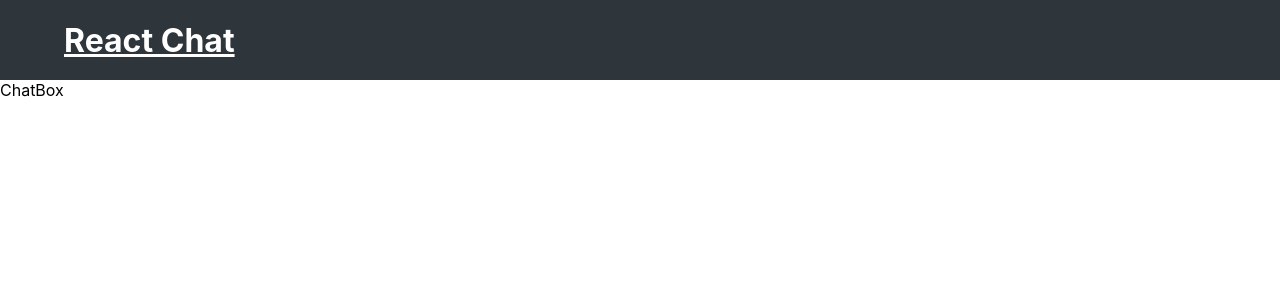
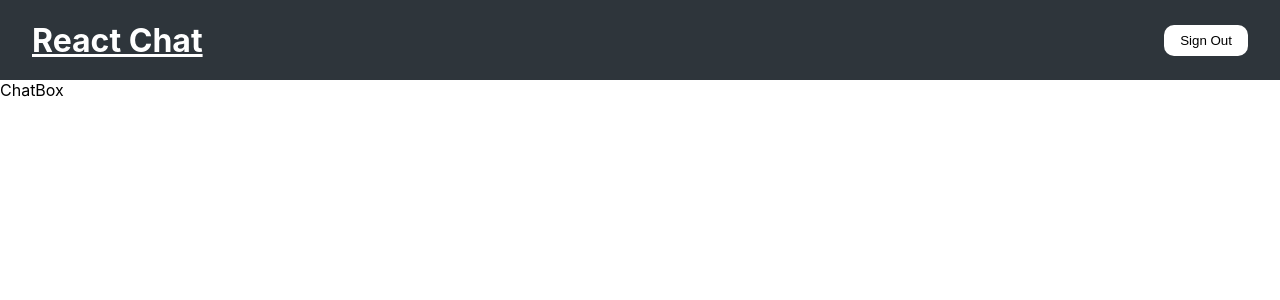
Before and after one commit to Hack-Weekly/copper-marmot-chat-app, a React (Create React App) app: page /chat in a window 1280 px wide. Shown: the top 300 px of the page. Built offline with nearby package versions, Linux system fonts and the light colour scheme; no server answers.

Commit message:
Added sign out btn, removed some unused imports

```diff
--- a/src/components/LandingPage/LandingPage.jsx
+++ b/src/components/LandingPage/LandingPage.jsx
@@ -3,7 +3,6 @@ import { LandingPageStyled } from "./LandingPage.styled";
 import { auth } from "../../firebase";
 import { useAuthState } from "react-firebase-hooks/auth";
 import { GoogleAuthProvider, signInWithRedirect } from "firebase/auth";
-import { Navigate } from "react-router-dom";
 
 const LandingPage = () => {
   const [user] = useAuthState(auth);
--- a/src/components/NavBar/NavBar.jsx
+++ b/src/components/NavBar/NavBar.jsx
@@ -1,17 +1,11 @@
 import React from "react";
 import { NavBarStyled } from "./NavBar.styled";
-import GoogleSignin from "../../img/btn_google_signin_dark_normal_web.png";
 import { auth } from "../../firebase";
 import { useAuthState } from "react-firebase-hooks/auth";
-import { GoogleAuthProvider, signInWithRedirect } from "firebase/auth";
 import { Link } from "react-router-dom";
 
 const NavBar = () => {
   const [user] = useAuthState(auth);
-  const googleSignIn = () => {
-    const provider = new GoogleAuthProvider();
-    signInWithRedirect(auth, provider);
-  };
   const signOut = () => {
     auth.signOut();
   };
@@ -20,7 +14,10 @@ const NavBar = () => {
       <Link to="/">
         <h1>React Chat</h1>
       </Link>
-      {user ? <Link to="/chat">Chat</Link> : null}
+      <div>
+        {user ? <Link to="/chat">Chat</Link> : null}
+        <button onClick={signOut}>Sign Out</button>
+      </div>
     </NavBarStyled>
   );
 };
--- a/src/components/NavBar/NavBar.styled.jsx
+++ b/src/components/NavBar/NavBar.styled.jsx
@@ -6,12 +6,22 @@ export const NavBarStyled = styled.div`
   align-items: center;
   height: 10vh;
   background-color: #2e353b;
-  color: white;
 
-  h1,
   a {
+    color: white;
+    padding: 0 2rem;
+  }
+
+  div {
     padding: 0 2rem;
     color: white;
+
+    button {
+      padding: 0.5rem 1rem;
+      background-color: white;
+      border: none;
+      border-radius: 10px;
+    }
   }
 
   .sign-out,
--- a/src/pages/ChatBox.jsx
+++ b/src/pages/ChatBox.jsx
@@ -1,8 +1,5 @@
 import React from "react";
-import { useAuthState } from "react-firebase-hooks/auth";
-import { auth } from "../firebase";
 import NavBar from "../components/NavBar/NavBar";
-import { Navigate } from "react-router-dom";
 
 const ChatBox = () => {
   return (
--- a/src/pages/Main.jsx
+++ b/src/pages/Main.jsx
@@ -3,8 +3,6 @@ import NavBar from "../components/NavBar/NavBar";
 import LandingPage from "../components/LandingPage/LandingPage";
 import { auth } from "../firebase";
 import { useAuthState } from "react-firebase-hooks/auth";
-import { GoogleAuthProvider, signInWithRedirect } from "firebase/auth";
-import { Navigate } from "react-router-dom";
 
 const Main = () => {
   const [user] = useAuthState(auth);
```
Also changed, not shown: src/components/Header/Header.jsx (deleted, +0 -10 lines), src/components/Header/Header.styled.jsx (deleted, +0 -13 lines).
